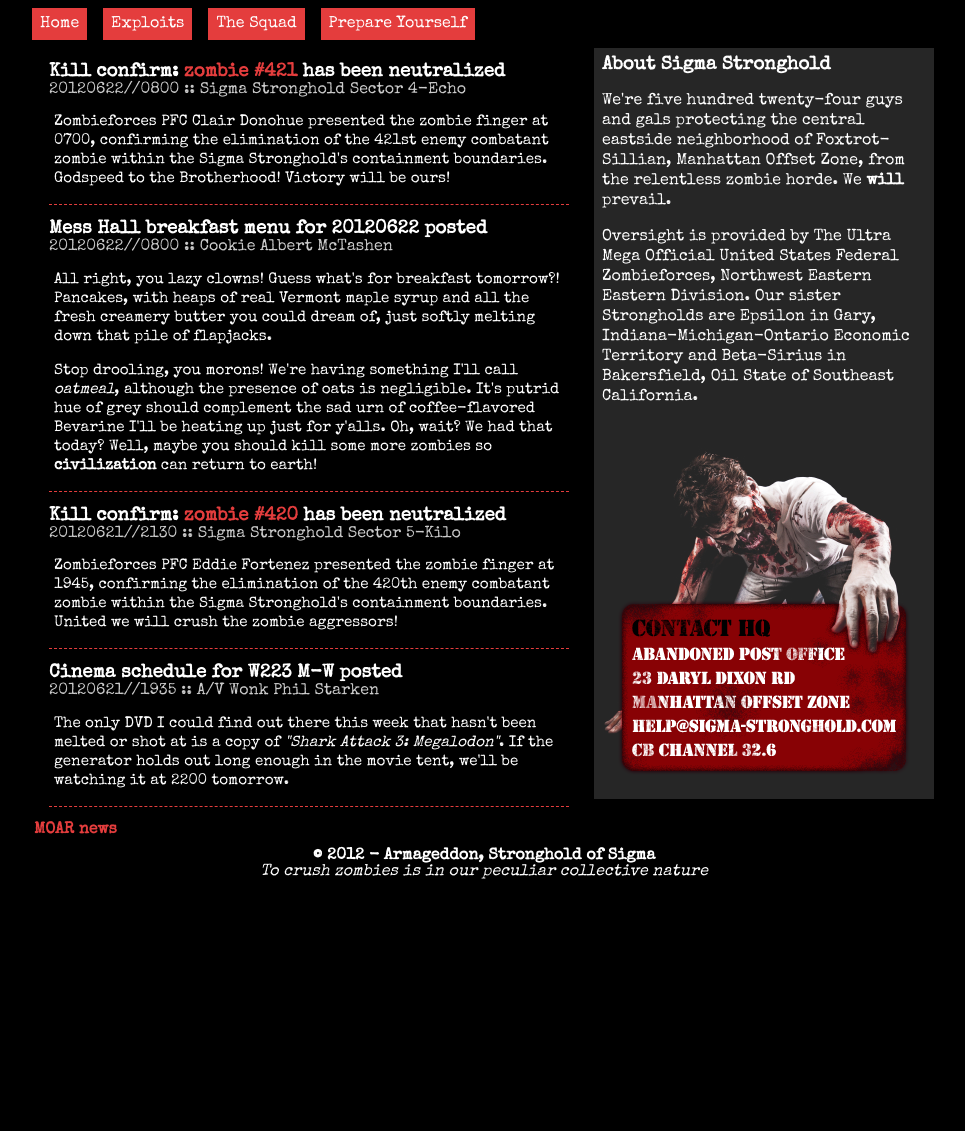
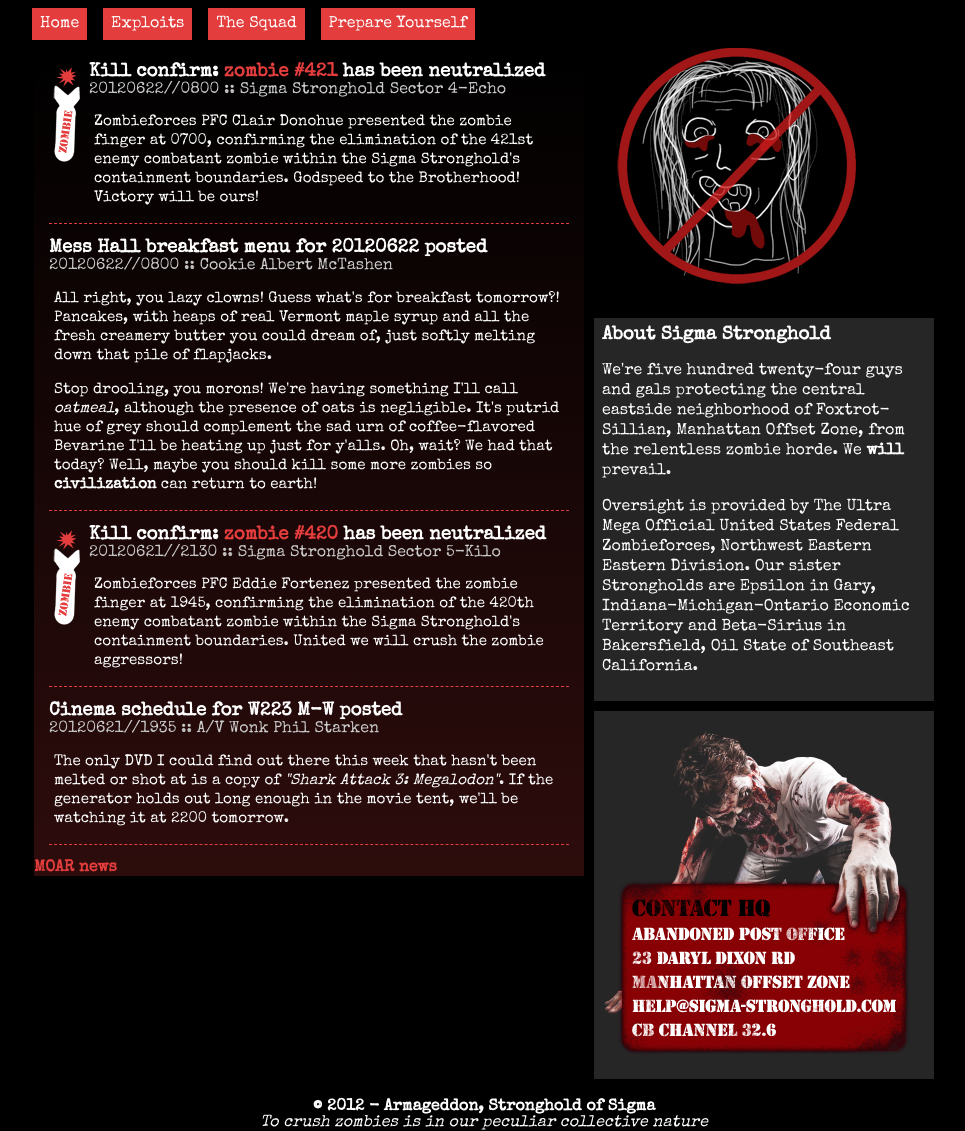
Before and after one commit to cloudfour/cloudfour-workshop-zombie, a PHP site: page / in a window 1280 px wide. Shown: the part 89-1220 px from the top of the page, without its empty margins (156-1121 px from the left). Before the commit the page ends 968 px from the top, so only its background shows below. Run offline with PHP 8.4, Linux system fonts and the light colour scheme; some web fonts are replaced.

Commit message:
Merging all my hoo-hah in with Aileen's brilliant image

```diff
--- a/zombie-rucksack/sigma-stronghold-website/index.html
+++ b/zombie-rucksack/sigma-stronghold-website/index.html
@@ -29,7 +29,7 @@
   <div id="container">
     <div id="left">
       <div id="news">
-        <div class="news-item">
+        <div class="news-item kill">
           <div class="title"><h3>Kill confirm: <span class="red">zombie #421</span> has been neutralized</h3></div>
           <div class="summary">
             <div class="inner">
@@ -59,7 +59,7 @@
         </div>
 
 
-        <div class="news-item">
+        <div class="news-item kill">
           <div class="title"><h3>Kill confirm: <span class="red">zombie #420</span> has been neutralized</h3></div>
           <div class="summary">
             <div class="inner">
--- a/zombie-rucksack/sigma-stronghold-website/styles/styles.css
+++ b/zombie-rucksack/sigma-stronghold-website/styles/styles.css
@@ -73,18 +73,40 @@ a {
     clear: both; }
 
 #left {
+  zoom: 1;
   clear: left;
   float: left;
-  width: 550px; }
+  width: 550px;
+  background: transparent;
+  background: -webkit-gradient(linear, left top, left bottom, color-stop(0%, transparent), color-stop(50%, rgba(228, 61, 61, 0.1)), color-stop(100%, rgba(228, 61, 61, 0.2)));
+  background: -moz-linear-gradient(top, transparent 0%, rgba(228, 61, 61, 0.1) 50%, rgba(228, 61, 61, 0.2) 100%);
+  background: -o-linear-gradient(top, transparent 0%, rgba(228, 61, 61, 0.1) 50%, rgba(228, 61, 61, 0.2) 100%);
+  background: -ms-linear-gradient(top, transparent 0%, rgba(228, 61, 61, 0.1) 50%, rgba(228, 61, 61, 0.2) 100%);
+  background: linear-gradient(top, transparent 0%, rgba(228, 61, 61, 0.1) 50%, rgba(228, 61, 61, 0.2) 100%); }
+  #left:after {
+    content: ' ';
+    display: block;
+    height: 0;
+    clear: both; }
 
 #right {
+  padding-top: 260px;
+  background-image: url(../images/zombie-girl.png);
+  background-position: 20px -10px;
+  background-repeat: no-repeat;
   margin-left: 560px; }
   #right > div {
     background: rgba(255, 255, 255, 0.15);
-    padding: .5em; }
+    padding: .5em;
+    margin: 10px 0; }
 
 #footer {
   display: block;
   clear: both;
   text-align: center;
   margin: 0 auto; }
+
+.kill {
+  padding-left: 40px;
+  background-image: url(../images/bomb.png);
+  background-repeat: no-repeat; }
--- a/zombie-rucksack/sigma-stronghold-website/styles/styles.scss
+++ b/zombie-rucksack/sigma-stronghold-website/styles/styles.scss
@@ -6,6 +6,24 @@
     clear:              both;
   }
   zoom:                 1;
+}
+
+@mixin two-linear-gradient($color1, $color2, $stop1: 0%, $stop2: 100%) {
+  background: $color1; // Old browsers
+  background: -webkit-gradient(linear, left top, left bottom, color-stop($stop1, $color1), color-stop($stop2, $color2)); // Webkit
+  background: -moz-linear-gradient(top, $color1 $stop1, $color2 $stop2); // FF 3.6+
+  background: -o-linear-gradient(top, $color1 $stop1, $color2 $stop2); // Opera 11.10+
+  background: -ms-linear-gradient(top, $color1 $stop1, $color2 $stop2); // IE10+
+  background: linear-gradient(top, $color1 $stop1, $color2 $stop2); // W3C
+}
+
+@mixin three-linear-gradient($color1, $color2, $color3, $stop1: 0%, $stop2: 50%, $stop3: 100%) {
+    background: $color1; // Old browsers
+    background: -webkit-gradient(linear, left top, left bottom, color-stop($stop1, $color1), color-stop($stop2, $color2), color-stop($stop3, $color3));
+    background: -moz-linear-gradient(top, $color1 $stop1, $color2 $stop2, $color3 $stop3); // FF 3.6+
+    background: -o-linear-gradient(top, $color1 $stop1, $color2 $stop2, $color3 $stop3); // Opera 11.10+
+    background: -ms-linear-gradient(top, $color1 $stop1, $color2 $stop2, $color3 $stop3); // IE10+
+    background: linear-gradient(top, $color1 $stop1, $color2 $stop2, $color3 $stop3); // W3C
 }
 
 /* Reset */
@@ -103,16 +121,24 @@ a {
 }
 
 #left {
+  @include              ghetto-clearfix;
   clear:                left;
   float:                left;
   width:                550px;
+  @include              three-linear-gradient(transparent, rgba($color-accent, .1), rgba($color-accent, .2));
 }
 
 #right {
+  padding-top:          260px;
+  background-image:     url(../images/zombie-girl.png);
+  background-position:  20px -10px;
+  background-repeat:    no-repeat;
   margin-left:          560px;
   & > div {
     background:         rgba(255,255,255,.15);
     padding:            .5em;
+
+    margin:             10px 0;
   }
 }
 
@@ -122,3 +148,11 @@ a {
   text-align:           center;
   margin:               0 auto;
 }
+
+// Added
+
+.kill {
+  padding-left:         40px;
+  background-image:     url(../images/bomb.png);
+  background-repeat:    no-repeat;
+}
```
Also changed, not shown: zombie-rucksack/sigma-stronghold-website/images/bomb.png (added), zombie-rucksack/sigma-stronghold-website/images/zombie-girl.gif (added), zombie-rucksack/sigma-stronghold-website/images/zombie-girl.png (added).
